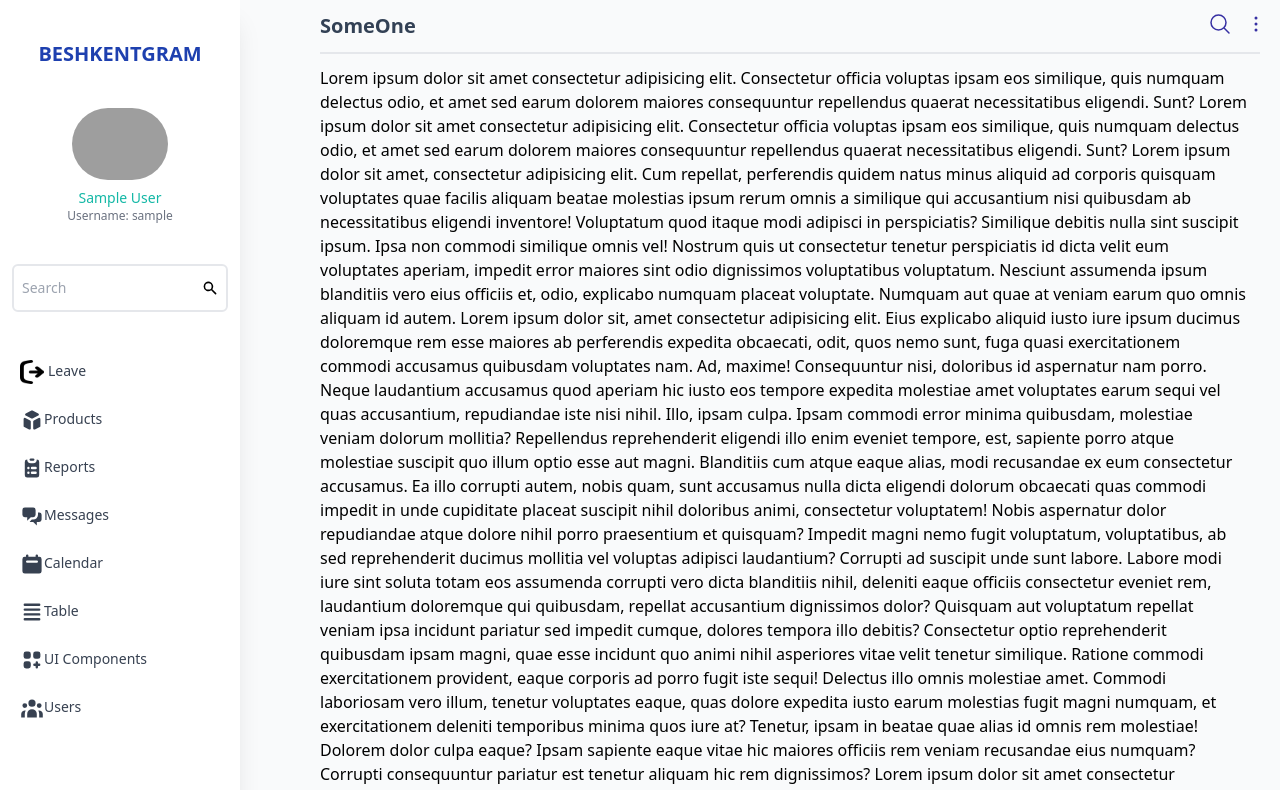
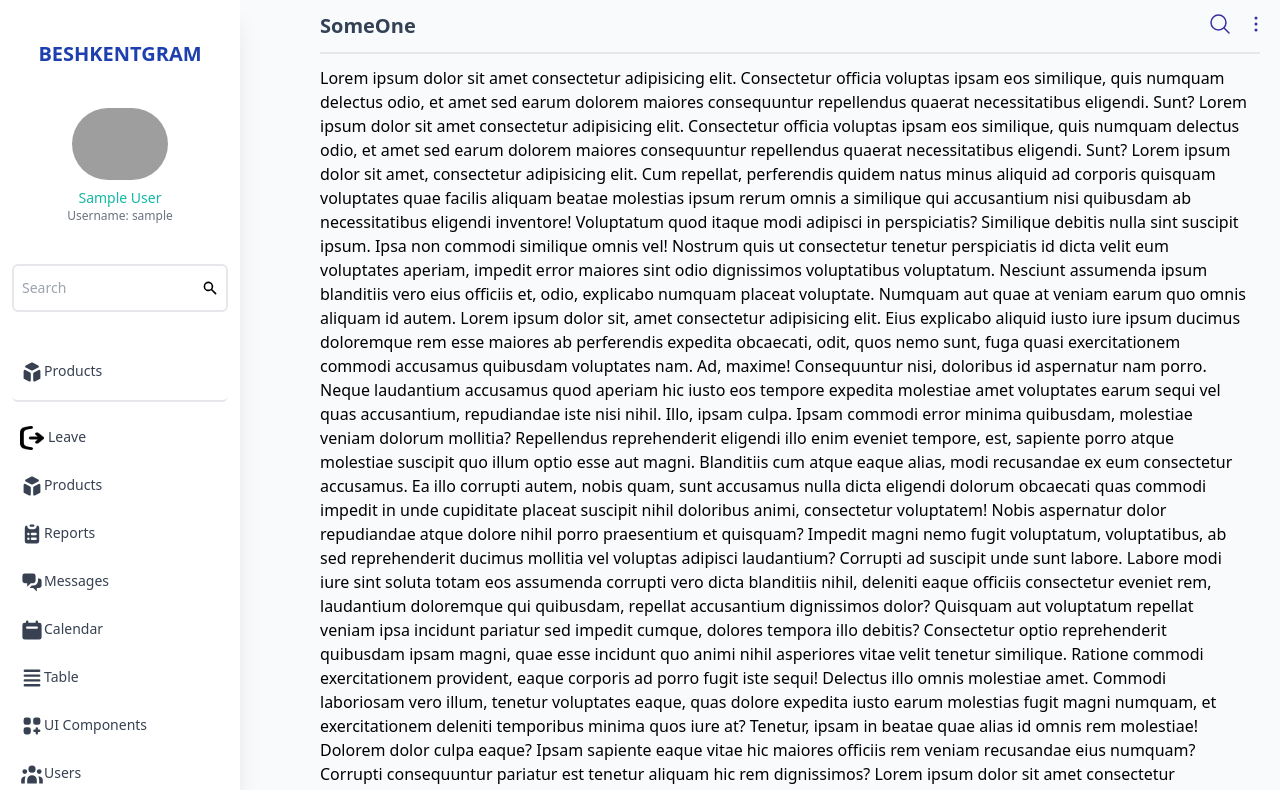
Before and after one commit to Ibrohim571/Portfoilio, a React (Create React App) app: page /message in a window 1280 px wide. Shown: the top 790 px of the page. Built offline with nearby package versions, Linux system fonts and the light colour scheme; no server answers; sample sign-in values are in the browser's storage; grey boxes are pictures that could not be loaded.

Commit message:
Enter Register

```diff
--- a/src/Programms/Components/RightBar.jsx
+++ b/src/Programms/Components/RightBar.jsx
@@ -1,4 +1,6 @@
+import { useState, useEffect } from "react";
 import { useHistory } from "react-router-dom";
+import useFetch from "../hooks/useFetch";
 // reducer
 import { clearUser } from "../reducer/userReduser";
 import { useDispatch } from "react-redux";
@@ -10,14 +12,20 @@ import "./styles/rightBar.css";
 function RightBar() {
   const dispatch = useDispatch();
   const history = useHistory();
+  const request = useFetch();
   // states
   const user = useSelector((state) => state.user);
+  const [search, setSearch] = useState("");
 
   const leaveImage = () => {
     dispatch(clearUser());
     localStorage.removeItem("user");
     history.push("/");
   };
+
+  useEffect(() => {
+    request(`users/search?username=${search}`, "POST", null, );
+  }, [search]);
 
   return (
     <div className="h-full w-screen flex flex-row">
@@ -70,9 +78,12 @@ function RightBar() {
               </p>
             </div>
           </div>
+
           <div className="flex border-2 border-gray-200 rounded-md focus-within:ring-2 ring-teal-500">
             <input
               type="text"
+              onChange={(e) => setSearch(e.target.value)}
+              value={search}
               className="w-full rounded-tl-md rounded-bl-md px-2 py-3 text-sm text-gray-600 focus:outline-none"
               placeholder="Search"
             />
@@ -91,7 +102,21 @@ function RightBar() {
               </svg>
             </button>
           </div>
+
           <div id="menu" className="flex flex-col space-y-2">
+            {/* Search results */}
+            <a className="cursor-pointer text-sm font-medium text-gray-700 pt-2 pb-4 px-2 mb-2 border-b-2 hover:bg-lime-400 hover:text-white hover:scale-105 rounded-md transition duration-150 ease-in-out">
+              <svg
+                className="w-6 h-6 fill-current inline-block"
+                fill="currentColor"
+                viewBox="0 0 20 20"
+                xmlns="http://www.w3.org/2000/svg"
+              >
+                <path d="M11 17a1 1 0 001.447.894l4-2A1 1 0 0017 15V9.236a1 1 0 00-1.447-.894l-4 2a1 1 0 00-.553.894V17zM15.211 6.276a1 1 0 000-1.788l-4.764-2.382a1 1 0 00-.894 0L4.789 4.488a1 1 0 000 1.788l4.764 2.382a1 1 0 00.894 0l4.764-2.382zM4.447 8.342A1 1 0 003 9.236V15a1 1 0 00.553.894l4 2A1 1 0 009 17v-5.764a1 1 0 00-.553-.894l-4-2z" />
+              </svg>
+              <span className>Products</span>
+            </a>
+            {/* The end */}
             <a
               onClick={() => leaveImage()}
               className="cursor-pointer text-sm font-medium text-gray-700 py-2 px-2 hover:bg-red-600 hover:text-white hover:text-base rounded-md transition duration-150 ease-in-out"
```
